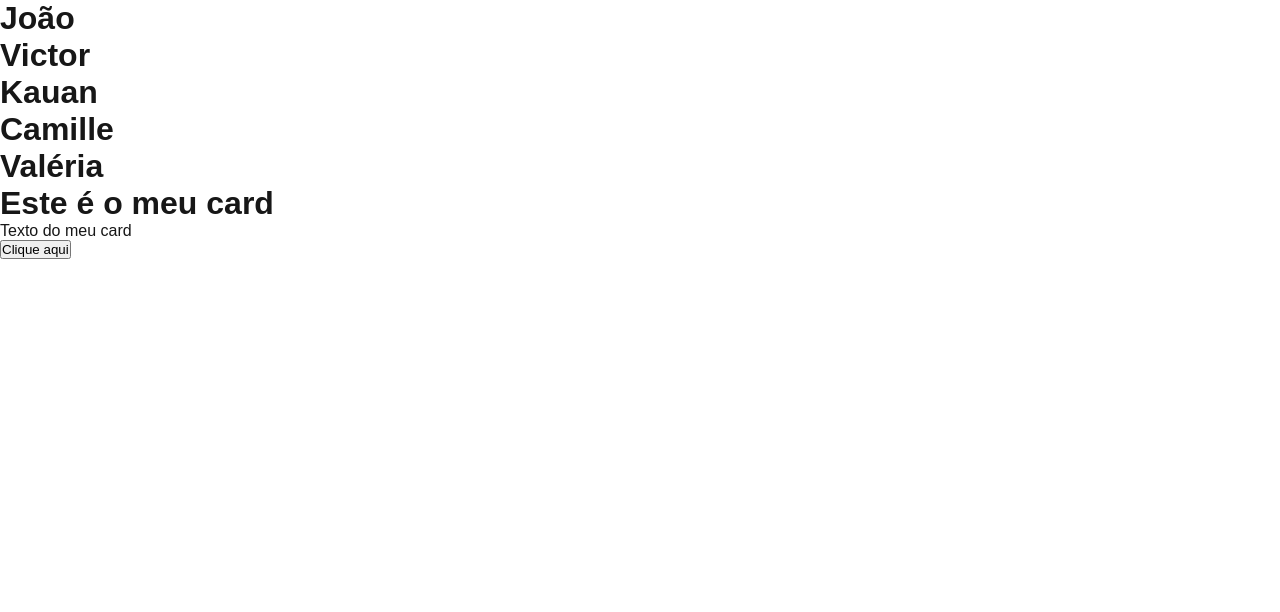
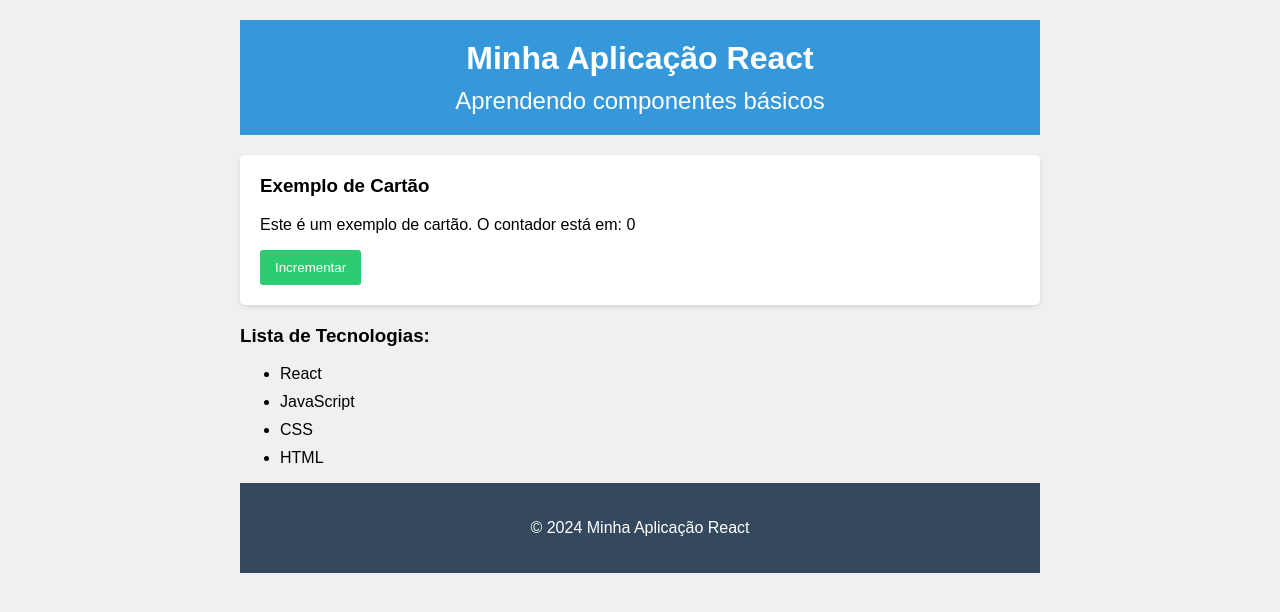
Before and after one commit to kauann008/portfolio-kaua, a Next.js app: page / in a window 1280 px wide. Shown: the top 612 px of the page. Built offline with nearby package versions, Linux system fonts and the light colour scheme.

Commit message:
base for used components

```diff
--- /dev/null
+++ b/src/componentes/cabecalho.js
@@ -0,0 +1,8 @@
+export function Cabecalho(props ) {
+    return (
+      <header className="cabecalho">
+        <h1>{props.titulo}</h1>
+        {props.subtitulo && <h2>{props.subtitulo}</h2>}
+      </header>
+    )
+  }
--- a/src/componentes/card.js
+++ /dev/null
@@ -1,9 +0,0 @@
-export function Card(props){
-    return (
-        <div>
-            <h1>{props.titulo}</h1>
-            <p>{props.paragrafo}</p>
-            <button>{props.textBotao}</button>
-        </div>
-    )
-}
--- /dev/null
+++ b/src/componentes/cartao.js
@@ -0,0 +1,9 @@
+export function Cartao(props) {
+    return (
+      <div className="cartao">
+        <h3>{props.titulo}</h3>
+        <p>{props.conteudo}</p>
+        <button onClick={props.onClickBotao}>{props.botaoTexto}</button>
+      </div>
+    )
+  }
--- /dev/null
+++ b/src/componentes/listaItem.js
@@ -0,0 +1,3 @@
+export function ListaItem(props) {
+    return <li className="lista-item">{props.texto}</li>
+  }
--- /dev/null
+++ b/src/componentes/rodape.js
@@ -0,0 +1,7 @@
+export function Rodape(props) {
+    return (
+      <footer className="rodape">
+        <p>{props.texto}</p>
+      </footer>
+    )
+  }
--- a/src/componentes/title.js
+++ b/src/componentes/title.js
@@ -2,6 +2,7 @@ export function Titulo(props){
     return (
         <div>
             <h1 className="titulo">{props.nome}</h1>
+            <h2 className="titulo">{props.subnome}</h2>
         </div>
     )
 }
--- a/src/pages/index.js
+++ b/src/pages/index.js
@@ -1,39 +1,39 @@
-import Head from "next/head";
-import Image from "next/image";
-import localFont from "next/font/local";
-import styles from "@/styles/Home.module.css";
-import { Titulo } from "@/componentes/title";
-import { Card } from "@/componentes/card";
+import React, { useState } from 'react'
+import { Cabecalho } from '../componentes/cabecalho'
+import { Cartao } from '../componentes/cartao'
+import { ListaItem } from '../componentes/listaItem'
+import { Rodape } from '../componentes/rodape'
 
-const geistSans = localFont({
-  src: "./fonts/GeistVF.woff",
-  variable: "--font-geist-sans",
-  weight: "100 900",
-});
-const geistMono = localFont({
-  src: "./fonts/GeistMonoVF.woff",
-  variable: "--font-geist-mono",
-  weight: "100 900",
-});
+export default function App() {
+  const [contador, setContador] = useState(0)
 
-export default function Home() {
-  const matematica = (numero1, numero2) => {
-    return numero1 + numero2;
-  };
+  const incrementarContador = () => {
+    setContador(contador + 1)
+  }
+
+  const listaItens = ['React', 'JavaScript', 'CSS', 'HTML']
 
   return (
-    <div>
-      <Titulo nome="João" />
-      <Titulo nome="Victor" />
-      <Titulo nome="Kauan" />
-      <Titulo nome="Camille" />
-      <Titulo nome="Valéria" />
+    <div className="app">
+      <Cabecalho titulo="Minha Aplicação React" subtitulo="Aprendendo componentes básicos" />
 
-      <Card
-        titulo="Este é o meu card"
-        paragrafo="Texto do meu card"
-        textBotao="Clique aqui"
-      />
+      <main>
+        <Cartao
+          titulo="Exemplo de Cartão"
+          conteudo={`Este é um exemplo de cartão. O contador está em: ${contador}`}
+          botaoTexto="Incrementar"
+          onClickBotao={incrementarContador}
+        />
+
+        <h3>Lista de Tecnologias:</h3>
+        <ul>
+          {listaItens.map((item, index) => (
+            <ListaItem key={index} texto={item} />
+          ))}
+        </ul>
+      </main>
+
+      <Rodape texto="© 2024 Minha Aplicação React" />
     </div>
-  );
+  )
 }
--- a/src/styles/globals.css
+++ b/src/styles/globals.css
@@ -1,42 +1,60 @@
-:root {
-  --background: #ffffff;
-  --foreground: #171717;
+body {
+  font-family: Arial, sans-serif;
+  margin: 0;
+  padding: 0;
+  background-color: #f0f0f0;
 }
 
-@media (prefers-color-scheme: dark) {
-  :root {
-    --background: #0a0a0a;
-    --foreground: #ededed;
-  }
+.app {
+  max-width: 800px;
+  margin: 0 auto;
+  padding: 20px;
 }
 
-html,
-body {
-  max-width: 100vw;
-  overflow-x: hidden;
+.cabecalho {
+  background-color: #3498db;
+  color: white;
+  padding: 20px;
+  text-align: center;
 }
 
-body {
-  color: var(--foreground);
-  background: var(--background);
-  font-family: Arial, Helvetica, sans-serif;
-  -webkit-font-smoothing: antialiased;
-  -moz-osx-font-smoothing: grayscale;
-}
-
-* {
-  box-sizing: border-box;
-  padding: 0;
+.cabecalho h1 {
   margin: 0;
 }
 
-a {
-  color: inherit;
-  text-decoration: none;
+.cabecalho h2 {
+  margin: 10px 0 0;
+  font-weight: normal;
 }
 
-@media (prefers-color-scheme: dark) {
-  html {
-    color-scheme: dark;
-  }
+.cartao {
+  background-color: white;
+  border-radius: 5px;
+  padding: 20px;
+  margin: 20px 0;
+  box-shadow: 0 2px 5px rgba(0, 0, 0, 0.1);
 }
+
+.cartao h3 {
+  margin-top: 0;
+}
+
+.cartao button {
+  background-color: #2ecc71;
+  color: white;
+  border: none;
+  padding: 10px 15px;
+  border-radius: 3px;
+  cursor: pointer;
+}
+
+.lista-item {
+  margin-bottom: 10px;
+}
+
+.rodape {
+  text-align: center;
+  padding: 20px;
+  background-color: #34495e;
+  color: white;
+}
```
